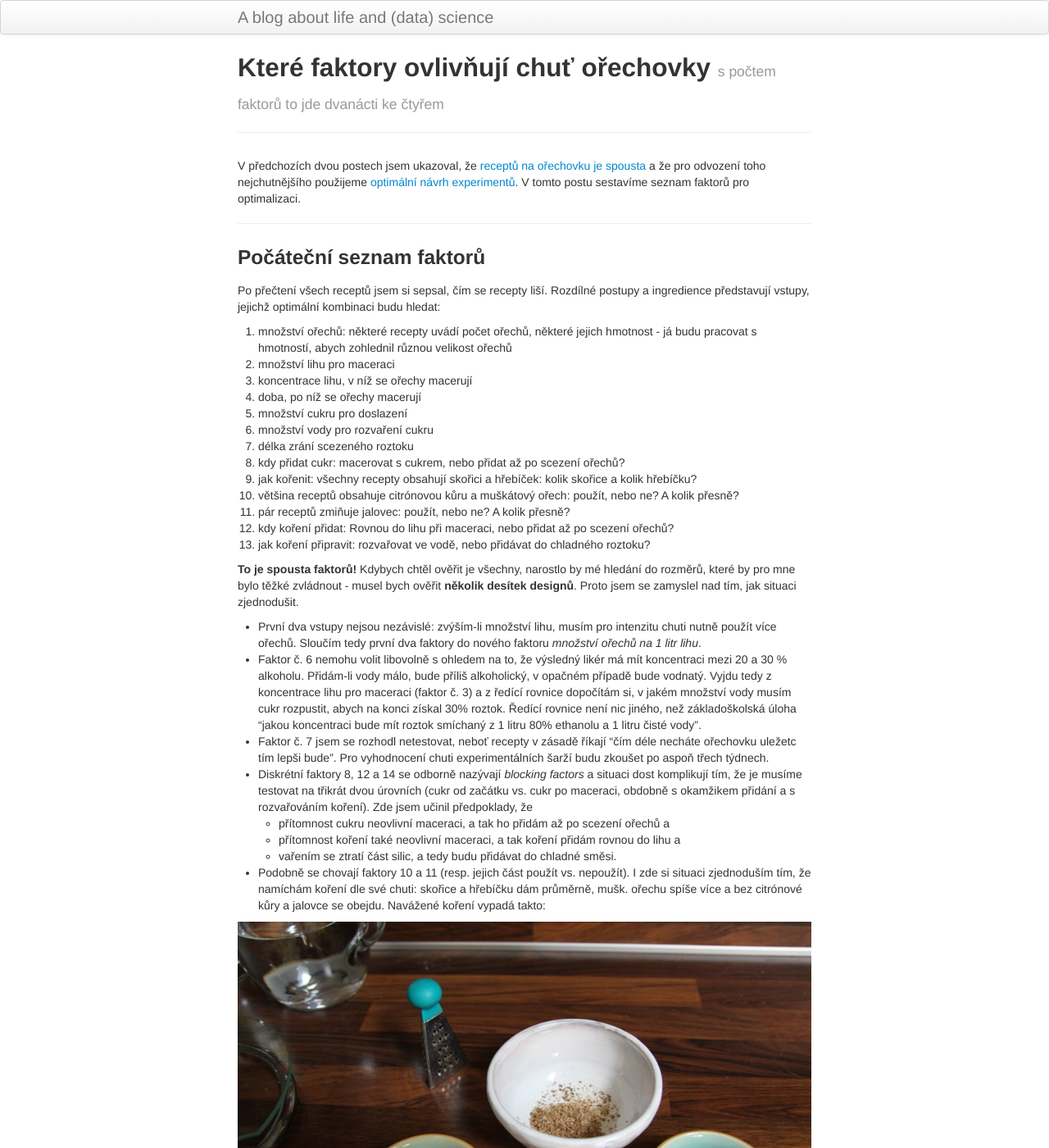
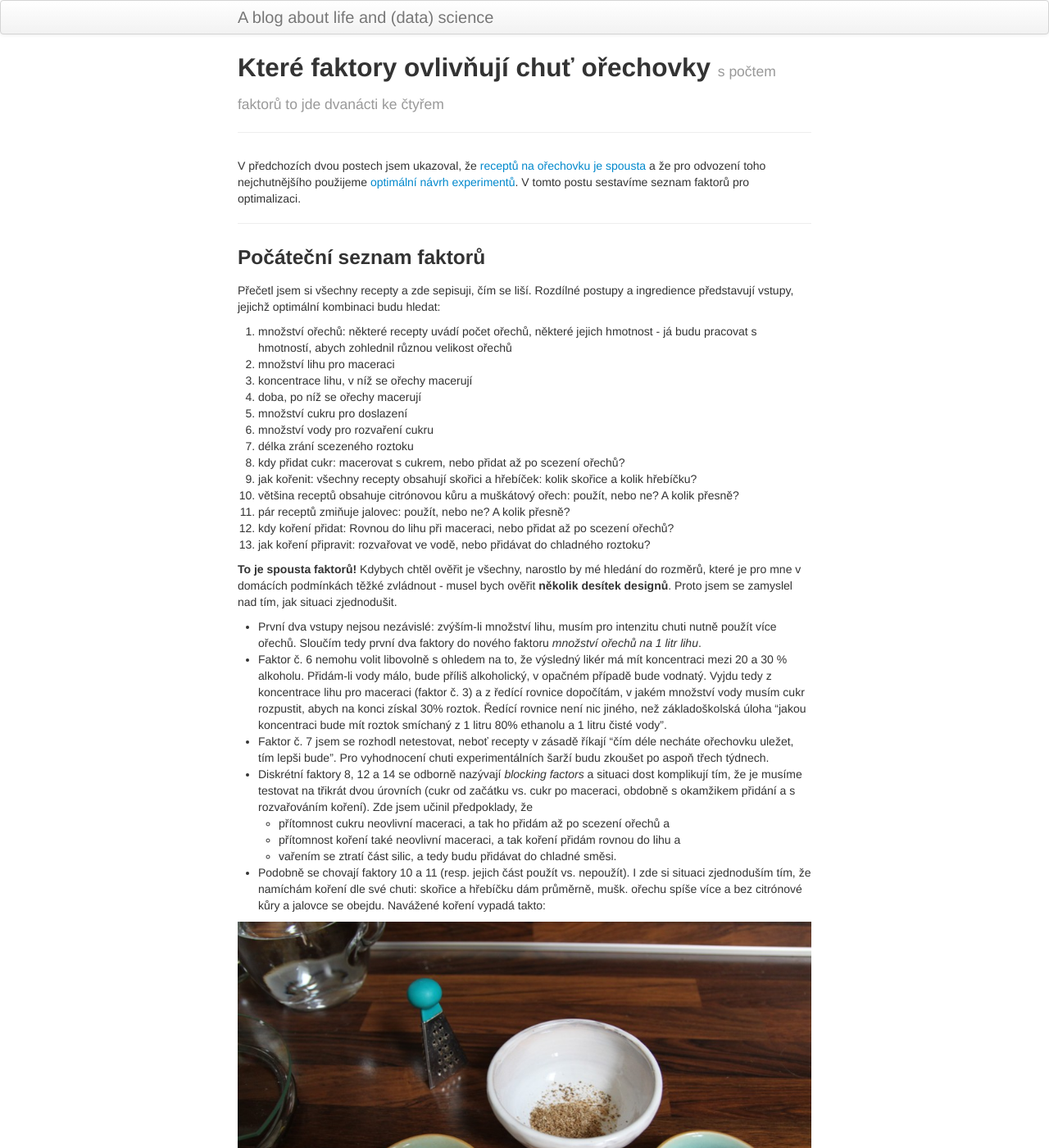
Before and after one commit to vojtech-filipec/vojtech-filipec.github.io, a Jekyll site: the page built from pages/orechovka3.md, in a window 1280 px wide and 1400 px high. Shown: the whole window at 82% size. Built offline with Jekyll 4.4.1, drawn with Linux system fonts in a browser that asks for light colours; some of the changed text lies outside the part shown.

Commit message:
typos corrected

```diff
--- a/pages/orechovka3.md
+++ b/pages/orechovka3.md
@@ -8,7 +8,7 @@ V předchozích dvou postech jsem ukazoval, že [receptů na ořechovku je spous
 
 ---
 ### Počáteční seznam faktorů
-Po přečtení všech receptů jsem si sepsal, čím se recepty liší. Rozdílné postupy a ingredience představují vstupy, jejichž optimální kombinaci budu hledat:
+Přečetl jsem si všechny recepty a zde sepisuji, čím se liší. Rozdílné postupy a ingredience představují vstupy, jejichž optimální kombinaci budu hledat:
 
 1. množství ořechů: některé recepty uvádí počet ořechů, některé jejich hmotnost - já budu pracovat s hmotností, abych zohlednil různou velikost ořechů
 2. množství lihu pro maceraci
@@ -24,11 +24,11 @@ Po přečtení všech receptů jsem si sepsal, čím se recepty liší. Rozdíln
 12. kdy koření přidat: Rovnou do lihu při maceraci, nebo přidat až po scezení ořechů?
 13. jak koření připravit: rozvařovat ve vodě, nebo přidávat do chladného roztoku?
 
-**To je spousta faktorů!** Kdybych chtěl ověřit je všechny, narostlo by mé hledání do rozměrů, které by pro mne bylo těžké zvládnout - musel bych ověřit **několik desítek designů**. Proto jsem se zamyslel nad tím, jak situaci zjednodušit.
+**To je spousta faktorů!** Kdybych chtěl ověřit je všechny, narostlo by mé hledání do rozměrů, které je pro mne v domácích podmínkách těžké zvládnout - musel bych ověřit **několik desítek designů**. Proto jsem se zamyslel nad tím, jak situaci zjednodušit.
 
 - První dva vstupy nejsou nezávislé: zvýším-li množství lihu, musím pro intenzitu chuti nutně použít více ořechů. Sloučím tedy první dva faktory do nového faktoru _množství ořechů na 1 litr lihu_.
-- Faktor č. 6 nemohu volit libovolně s ohledem na to, že výsledný likér má mít koncentraci mezi 20 a 30 % alkoholu. Přidám-li vody málo, bude příliš alkoholický, v opačném případě bude vodnatý. Vyjdu tedy z koncentrace lihu pro maceraci (faktor č. 3) a z ředící rovnice dopočítám si, v jakém množství vody musím cukr rozpustit, abych na konci získal 30% roztok. Ředící rovnice není nic jiného, než základoškolská úloha "jakou koncentraci bude mít roztok smíchaný z 1 litru 80% ethanolu a 1 litru čisté vody".
-- Faktor č. 7 jsem se rozhodl netestovat, neboť recepty v zásadě říkají “čím déle necháte ořechovku uležetc tím lepši bude”. Pro vyhodnocení chuti experimentálních šarží budu zkoušet po aspoň třech týdnech.
+- Faktor č. 6 nemohu volit libovolně s ohledem na to, že výsledný likér má mít koncentraci mezi 20 a 30 % alkoholu. Přidám-li vody málo, bude příliš alkoholický, v opačném případě bude vodnatý. Vyjdu tedy z koncentrace lihu pro maceraci (faktor č. 3) a z ředící rovnice dopočítám, v jakém množství vody musím cukr rozpustit, abych na konci získal 30% roztok. Ředící rovnice není nic jiného, než základoškolská úloha "jakou koncentraci bude mít roztok smíchaný z 1 litru 80% ethanolu a 1 litru čisté vody".
+- Faktor č. 7 jsem se rozhodl netestovat, neboť recepty v zásadě říkají “čím déle necháte ořechovku uležet, tím lepši bude”. Pro vyhodnocení chuti experimentálních šarží budu zkoušet po aspoň třech týdnech.
 - Diskrétní faktory 8, 12 a 14 se odborně nazývají _blocking factors_ a situaci dost komplikují tím, že je musíme testovat na třikrát dvou úrovních (cukr od začátku vs. cukr po maceraci, obdobně s okamžikem přidání a s rozvařováním koření). Zde jsem učinil předpoklady, že
   - přítomnost cukru neovlivní maceraci, a tak ho přidám až po scezení ořechů a
   - přítomnost koření také neovlivní maceraci, a tak koření přidám rovnou do lihu a
```
Also changed, not shown: other parts of pages/orechovka3.md (+4 -4 lines), pages/orechovka1.md (+1 -1 lines), pages/orechovka2.md (+8 -8 lines).
